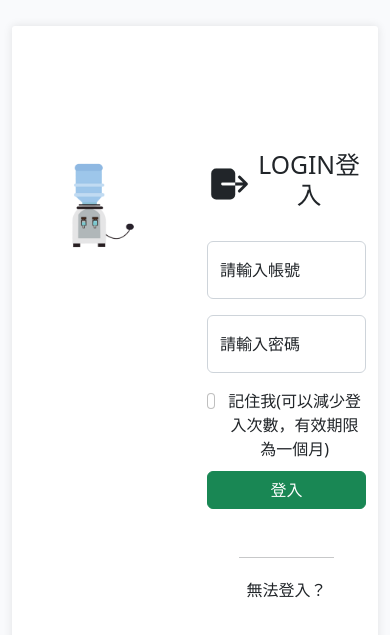
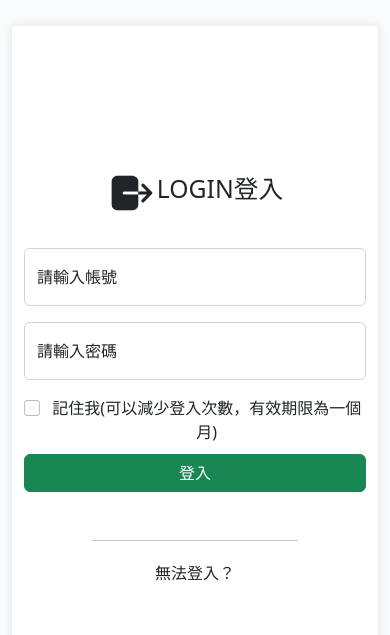
Before and after one commit to Timothychen00/DrinkingMachine_v2, a plain HTML site: page login.html in a window 390 px wide. Shown: the part 127-762 px from the top of the page. Drawn offline with nearby package versions, Linux system fonts and the light colour scheme.

Commit message:
更新login手機版

```diff
--- a/login.html
+++ b/login.html
@@ -30,12 +30,12 @@
                 </div>
             </div>
             <div class="row mt-5 mx-auto  login-border align-content-center">
-                <div class="col">
-                    <div class="d-flex  justify-content-center">
+                <div class="col-md water-icon">
+                    <div class="d-flex  justify-content-center ">
                         <img src="water.png" style="width:70%" class="" alt="">
                     </div>
                 </div>
-                <div class="col text-center ">
+                <div class="col-md text-center ">
                     <div class="d-inline-flex align-items-center">
                         <ion-icon name="log-out" style="font-size: 50px;"></ion-icon>
                         <h2>LOGIN登入</h2>
--- a/template.css
+++ b/template.css
@@ -75,3 +75,9 @@ body{
     max-width: 1200px;
     min-height: 700px;
 }
+
+@media screen and (max-width:768px) {
+    .water-icon{
+        display: none;
+    }
+  }
```
